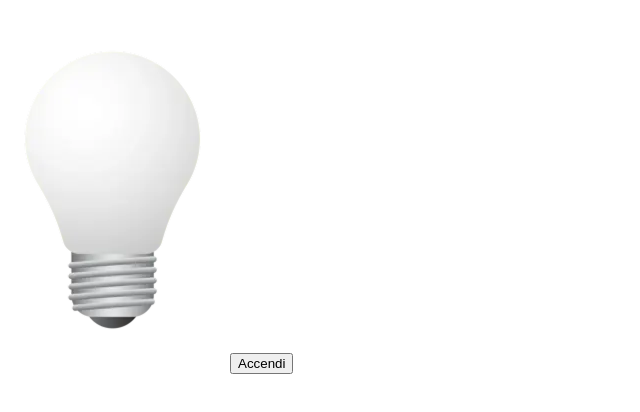
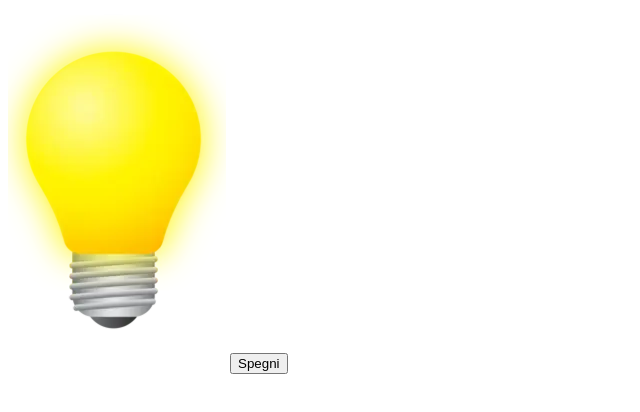
Before and after one commit to Luca-Orabona/js-dom-1, a plain HTML site: page index.html in a window 1280 px wide. Both pictures are taken after a click on the button "Accendi". Shown: the whole page, without its empty margins (0-640 px from the left). Drawn offline with Linux system fonts and the light colour scheme.

Commit message:
refactor: exercise completed

```diff
--- a/js/script.js
+++ b/js/script.js
@@ -2,21 +2,23 @@ const btnLampadina = document.querySelector(".btn-lampadina");
 
 const lampadina = document.getElementById("lampadina");
 
+
+let accesa = false;
+
 btnLampadina.addEventListener("click", function () {
 
+    if (accesa) {
 
-
-    if (lampadina.src === "http://127.0.0.1:5500/img/white_lamp%201.png") {
-
-        lampadina.src = "./img/yellow_lamp 1.png";
-
-        btnLampadina.innerText = "Spegni";
-
+        lampadina.src = "./img/white_lamp 1.png";
+        btnLampadina.innerText = "Accendi"
+        accesa = false;
 
     } else {
 
-        lampadina.src = './img/white_lamp 1.png';
+        lampadina.src = "./img/yellow_lamp 1.png";
+        btnLampadina.innerText = "Spegni"
+        accesa = true;
+    }
 
-        btnLampadina.innerText = "Accendi";
-    }
+
 });
```
Also changed, not shown: index.html (+1 -3 lines).
